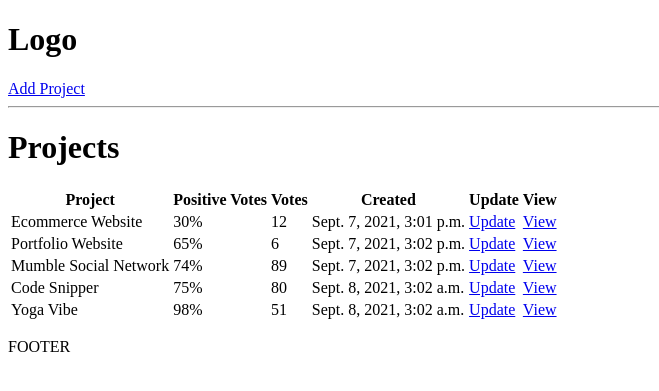
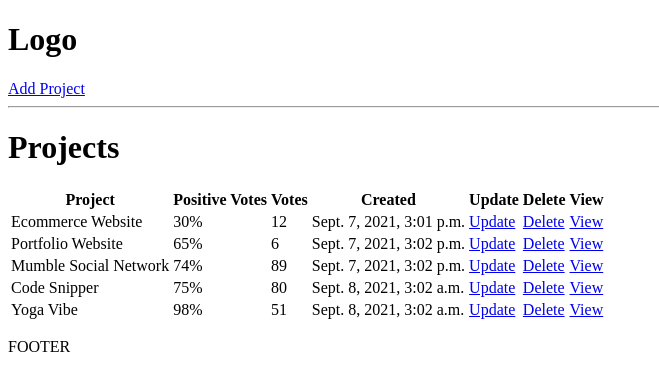
Before and after one commit to prahladinala/django-modelforms-crud-operation, a Django app: page / in a window 1280 px wide. Shown: the top 391 px of the page, without its empty margins (0-659 px from the left). Run offline with Django 3.2, Linux system fonts and the light colour scheme; data comes from the database, SQL or seed files in the repository; both versions use the stored data as it was after the commit.

Commit message:
DELETE operation done > get a confirmation page to delete or not > if deleted redirect to projects

```diff
--- a/projects/templates/projects/projects.html
+++ b/projects/templates/projects/projects.html
@@ -10,6 +10,7 @@
         <th>Votes</th>
         <th>Created</th>
         <th>Update</th>
+        <th>Delete</th>
         <th>View</th>
     </tr>
     {% for project in projects %}
@@ -19,6 +20,7 @@
         <td>{{ project.vote_total }}</td>
         <td>{{ project.created }}</td>
         <td><a href="{% url 'update-project' project.id %}">Update</a></td>
+        <td><a href="{% url 'delete-project' project.id %}">Delete</a></td>
         <td><a href="{% url 'project' project.id %}">View</a></td>
     </tr>
     {% endfor %}
--- a/projects/urls.py
+++ b/projects/urls.py
@@ -8,5 +8,6 @@ urlpatterns = [
 
     path('create-project/', views.createProject, name="create-project"),
     path('update-project/<str:pk>', views.updateProject, name="update-project"),
+    path('delete-project/<str:pk>', views.deleteProject, name="delete-project"),
 
 ]
--- a/projects/views.py
+++ b/projects/views.py
@@ -44,3 +44,13 @@ def updateProject(request, pk):
 
     context = {'form': form}
     return render(request, 'projects/project_form.html', context)
+
+
+def deleteProject(request, pk):
+    project = Project.objects.get(id=pk)
+    if request.method == 'POST':
+        project.delete()  # .delete() deletes the project from database
+        # if everything is fine then redirect to projects
+        return redirect('projects')
+    context = {'object': project}
+    return render(request, 'projects/delete_template.html', context)
```
Also changed, not shown: projects/templates/projects/delete_template.html (added, +12 -0 lines), db.sqlite3.
